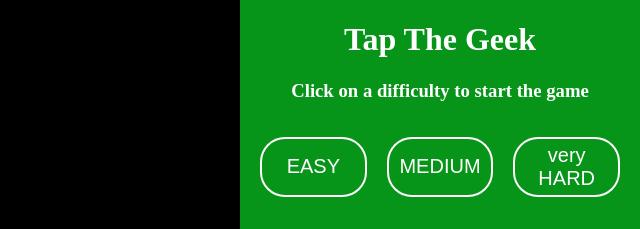
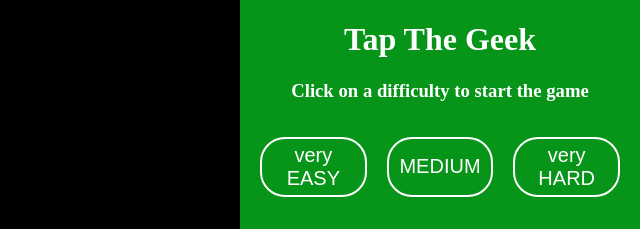
Before and after one commit to Thesense3/jenkinswithdileep, a plain HTML site: page index.html in a window 1280 px wide. Shown: the top 229 px of the page, 640-1280 px from the left. Drawn offline with Linux system fonts and the light colour scheme.

Commit message:
changeeeeeeeeee

```diff
--- a/index.html
+++ b/index.html
@@ -183,7 +183,7 @@
 		<h1>Tap The Geek</h1>
 		<h3>Click on a difficulty to start the game</h3>
 		<div class="level">
-			<button onclick="easy()">EASY</button>
+			<button onclick="easy()">very EASY</button>
 			<button onclick="medium()">MEDIUM</button>
 			<button onclick="hard()">very HARD</button>
 		</div>
```
